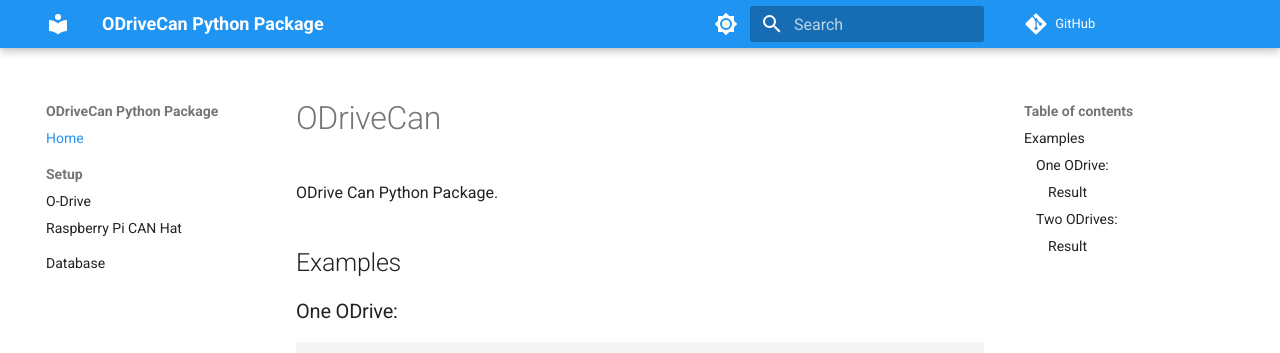
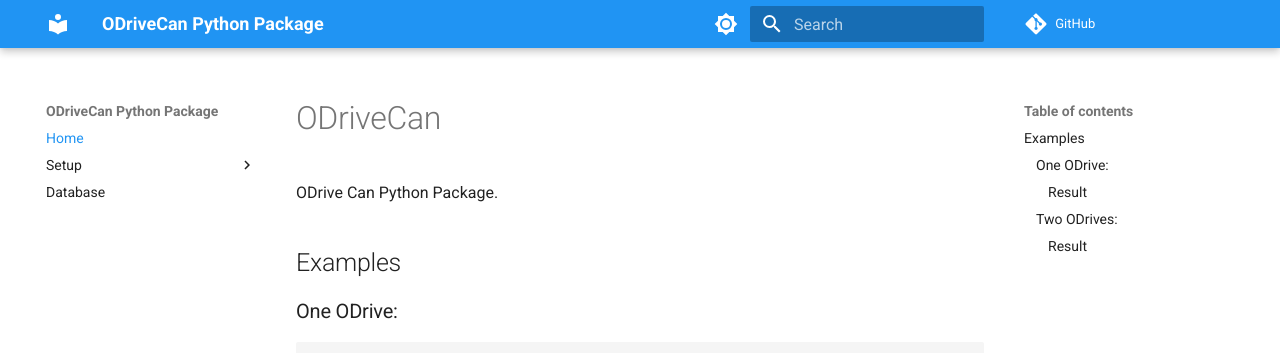
Before and after one commit to dylanballback/ODriveCan, an MkDocs documentation site: the page built from docs/index.md, in a window 1280 px wide. Shown: the top 353 px of the page. Built offline with MkDocs 1.6.1 and Material for MkDocs 9.7.7, drawn with Linux system fonts in a browser that asks for light colours; comment, search, counter and statistics services are not loaded.

Commit message:
Updated navigation.

```diff
--- a/mkdocs.yaml
+++ b/mkdocs.yaml
@@ -4,8 +4,6 @@
 theme:
   name: material
   features:
-    - navigation.expand
-    - navigation.sections
     - content.code.copy #Copy Code Block Icon
 
   palette:
```
